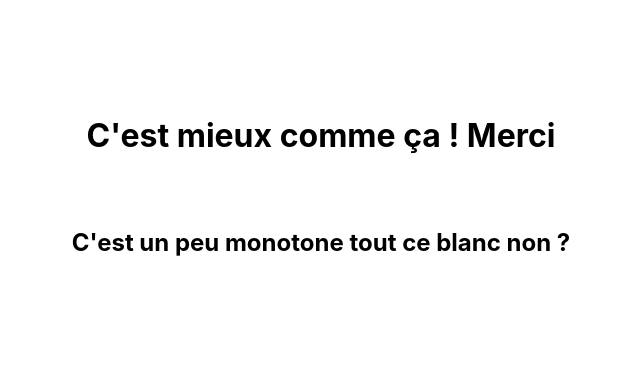
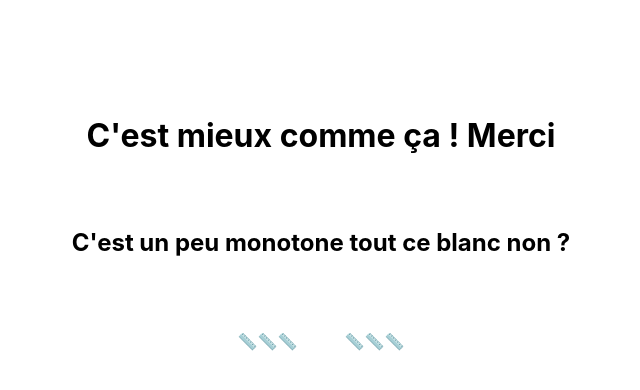
Before and after one commit to bbeldame/treasurehunt1, a Next.js app: page /PL5R4T in a window 1280 px wide. Shown: the top 390 px of the page, without its empty margins (319-959 px from the left). Built offline with nearby package versions, Linux system fonts and the light colour scheme.

Commit message:
more diff

```diff
--- a/pages/PL5R4T.js
+++ b/pages/PL5R4T.js
@@ -12,7 +12,7 @@ export default function Index() {
           <br />
           <span>Vous savez si c'est responsive ? Ca a pas l'air... </span>
           <br />
-          <span>Je me demande si c'est beau avec 427 pixels de largeur..</span>
+          <span>📏📏📏 427p 📏📏📏</span>
           <br />
           <span className="uazyegah3763673uydazuoijfIOIAZEUIAZEUydyaLllIii">
             DWR7MP
```
